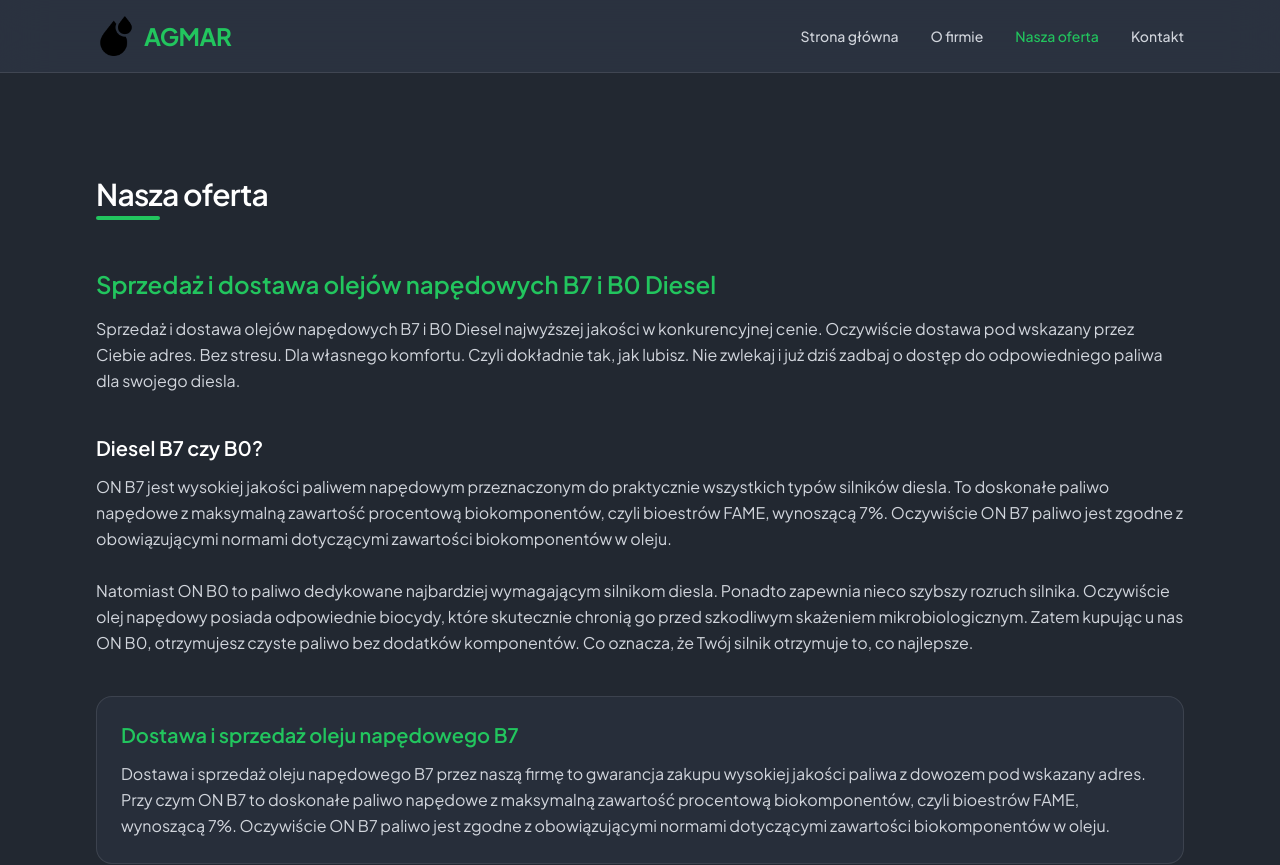
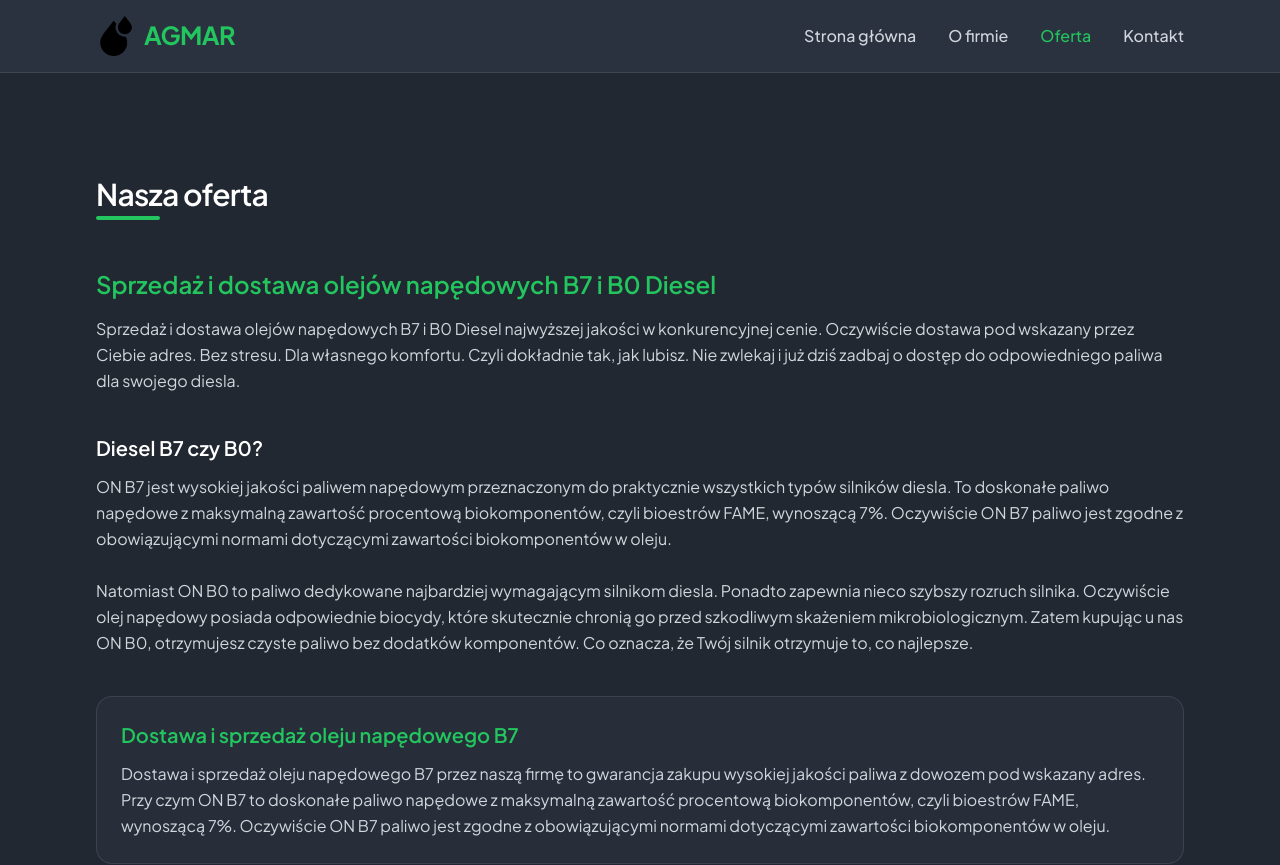
Before and after one commit to majkus1/fuel-company-dashboard, a Next.js app: page /oferta in a window 1280 px wide. Shown: the top 865 px of the page. Built offline with nearby package versions, Linux system fonts and the light colour scheme.

Commit message:
update layout2

```diff
--- a/app/components/ContactForm.js
+++ b/app/components/ContactForm.js
@@ -8,6 +8,7 @@ export default function ContactForm() {
   const [message, setMessage] = useState('');
   const [errors, setErrors] = useState({ email: '', phone: '', message: '' });
   const [statusMessage, setStatusMessage] = useState('');
+  const [statusIsSuccess, setStatusIsSuccess] = useState(false);
   const [isSubmitting, setIsSubmitting] = useState(false);
 
   const validateEmail = (email) => {
@@ -27,6 +28,7 @@ export default function ContactForm() {
   const handleSubmit = async (event) => {
     event.preventDefault();
     setStatusMessage('');
+    setStatusIsSuccess(false);
     setIsSubmitting(true);
 
     const newErrors = { email: '', phone: '', message: '' };
@@ -44,11 +46,13 @@ export default function ContactForm() {
         });
         const data = await response.json();
         if (!response.ok) throw new Error(data.error || 'Błąd sieci!');
+        setStatusIsSuccess(true);
         setStatusMessage(data.message);
         setEmail('');
         setPhone('');
         setMessage('');
       } catch (error) {
+        setStatusIsSuccess(false);
         setStatusMessage(error.message || 'Wystąpił błąd podczas wysyłania wiadomości');
       }
     }
@@ -114,7 +118,7 @@ export default function ContactForm() {
         {statusMessage && (
           <p
             className={`rounded-lg px-3 py-2 text-sm font-medium ${
-              statusMessage.includes('Wysłano') ? 'bg-emerald-500/20 text-emerald-400' : 'bg-red-500/20 text-red-400'
+              statusIsSuccess ? 'bg-emerald-500/20 text-emerald-400' : 'bg-red-500/20 text-red-400'
             }`}
           >
             {statusMessage}
--- a/app/components/Navigation.js
+++ b/app/components/Navigation.js
@@ -7,7 +7,7 @@ import Image from 'next/image';
 const navLinks = [
   { href: '/', label: 'Strona główna', page: 'home' },
   { href: '/o-firmie', label: 'O firmie', page: 'about' },
-  { href: '/oferta', label: 'Nasza oferta', page: 'offer' },
+  { href: '/oferta', label: 'Oferta', page: 'offer' },
   { href: '/kontakt', label: 'Kontakt', page: 'contact' },
 ];
 
@@ -30,7 +30,7 @@ export default function Navigation({ activePage }) {
               className="h-10 w-10 object-contain"
               style={{ filter: 'brightness(1.4) contrast(1.2)' }}
             />
-            <span className="text-xl font-bold tracking-tight text-brand-green sm:text-2xl">AGMAR</span>
+            <span className="font-bold tracking-tight text-brand-green" style={{ fontSize: '25px' }}>AGMAR</span>
           </Link>
 
           <div className="hidden items-center gap-8 md:flex">
@@ -38,7 +38,7 @@ export default function Navigation({ activePage }) {
               <Link
                 key={href}
                 href={href}
-                className={`text-sm font-medium transition-colors hover:text-brand-green ${
+                className={`text-[16px] font-medium transition-colors hover:text-brand-green ${
                   activePage === page ? 'text-brand-green' : 'text-gray-300'
                 }`}
               >
@@ -55,7 +55,7 @@ export default function Navigation({ activePage }) {
             aria-label={mobileOpen ? 'Zamknij menu' : 'Otwórz menu'}
           >
             {mobileOpen ? (
-              <span className="text-2xl">✕</span>
+              <span className="inline-flex h-6 w-6 items-center justify-center text-3xl leading-none text-white">✕</span>
             ) : (
               <Image src="/img/hamburger.png" alt="" width={24} height={24} className="h-6 w-6 object-contain" />
             )}
--- a/app/page.js
+++ b/app/page.js
@@ -29,7 +29,7 @@ export default function Home() {
             <h1 className="text-4xl font-bold tracking-tight text-white drop-shadow-lg sm:text-5xl md:text-6xl lg:text-7xl">
               Sprzedaż olejów napędowych
             </h1>
-            <p className="mt-4 max-w-2xl text-lg text-white/90 sm:text-xl md:text-2xl">
+            <p className="mt-4 text-lg text-white/90 sm:text-xl md:text-2xl">
               z dostawą na terenach województwa śląskiego oraz małopolskiego.
             </p>
             <div className="mt-6 flex flex-wrap items-center justify-center gap-4">
```
